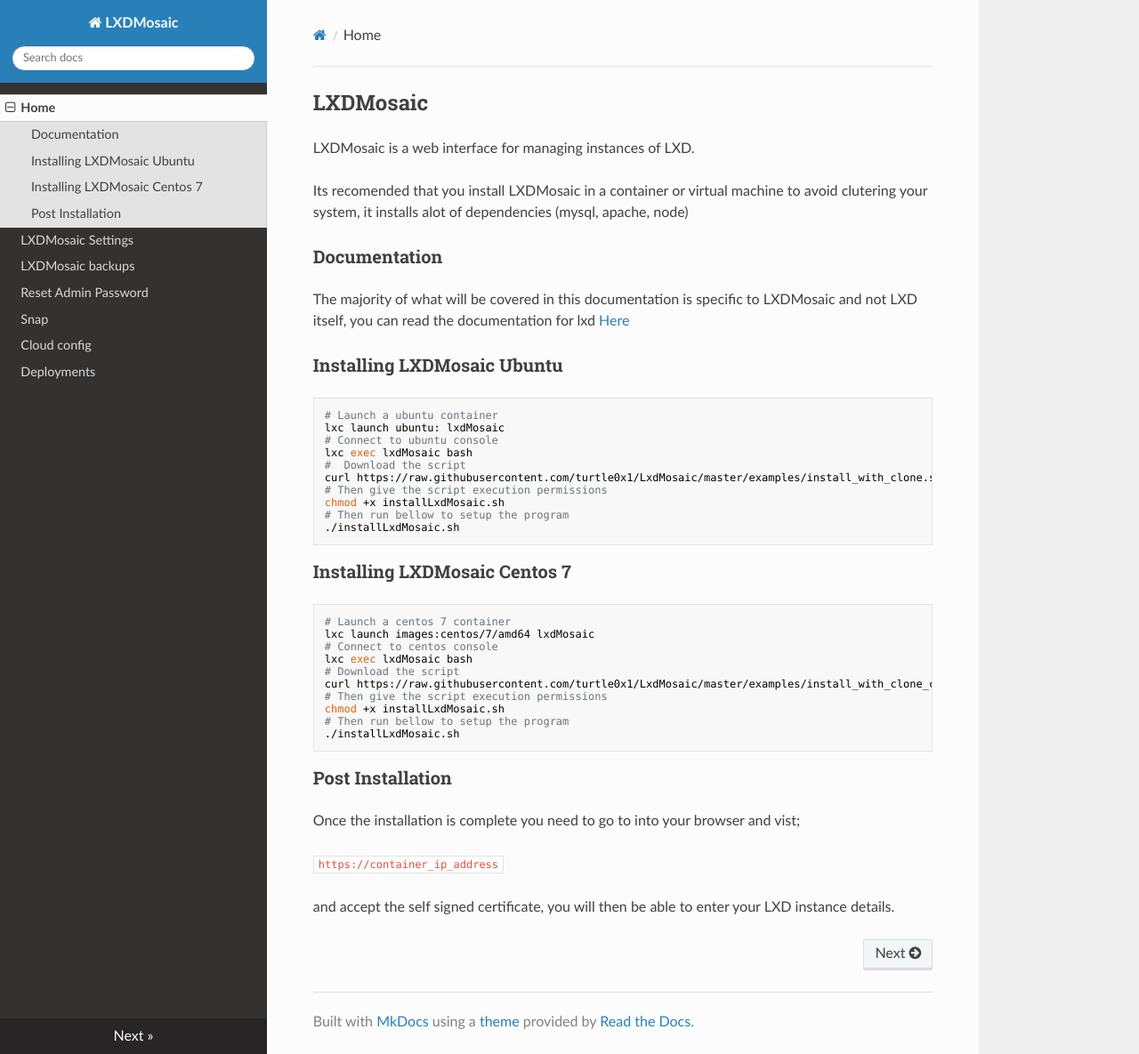
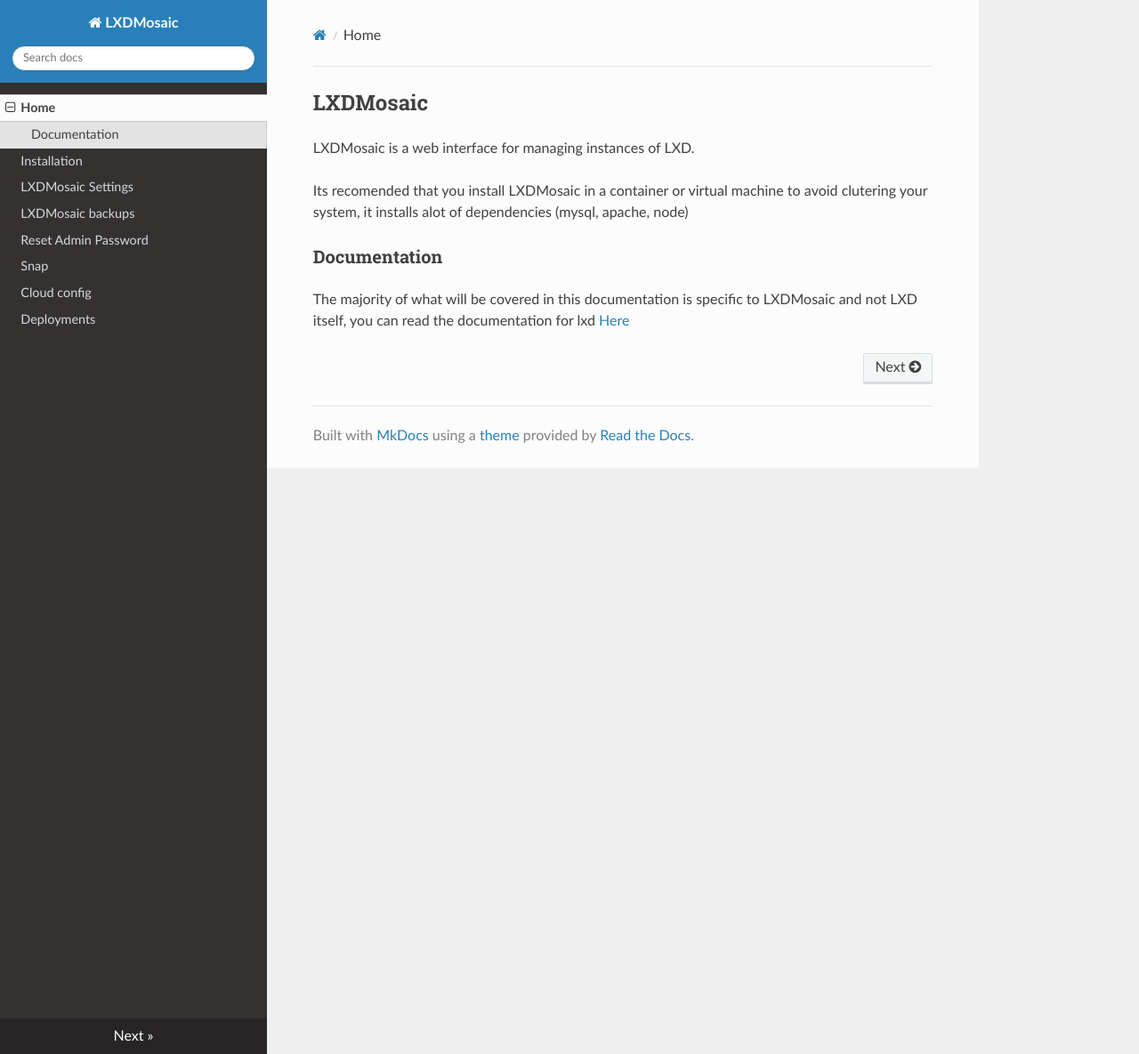
Before and after one commit to turtle0x1/LxdMosaic, an MkDocs documentation site: the page built from docs/index.md, in a window 1280 px wide and 1185 px high. Shown: the whole window at 89% size. Built offline with MkDocs 1.6.1, drawn with Linux system fonts in a browser that asks for light colours; nearby versions of some CDN libraries.

Commit message:
Split installation doc into seperate page

````diff
--- a/docs/index.md
+++ b/docs/index.md
@@ -9,38 +9,3 @@
 
 The majority of what will be covered in this documentation is specific to LXDMosaic
 and not LXD itself, you can read the documentation for lxd <a href="https://lxd.readthedocs.io/" target="_blank"> Here </a>
-
-### Installing LXDMosaic Ubuntu
-```
-# Launch a ubuntu container
-lxc launch ubuntu: lxdMosaic
-# Connect to ubuntu console
-lxc exec lxdMosaic bash
-#  Download the script
-curl https://raw.githubusercontent.com/turtle0x1/LxdMosaic/master/examples/install_with_clone.sh >> installLxdMosaic.sh
-# Then give the script execution permissions
-chmod +x installLxdMosaic.sh
-# Then run bellow to setup the program
-./installLxdMosaic.sh
-```
-### Installing LXDMosaic Centos 7
-```
-# Launch a centos 7 container
-lxc launch images:centos/7/amd64 lxdMosaic
-# Connect to centos console
-lxc exec lxdMosaic bash
-# Download the script
-curl https://raw.githubusercontent.com/turtle0x1/LxdMosaic/master/examples/install_with_clone_centos7.sh >> installLxdMosaic.sh
-# Then give the script execution permissions
-chmod +x installLxdMosaic.sh
-# Then run bellow to setup the program
-./installLxdMosaic.sh
-```
-
-### Post Installation
-Once the installation is complete you need to go to into your browser and vist;
-
-`https://container_ip_address`
-
-and accept the self signed certificate, you will then be able to enter your LXD instance
-details.
````
Also changed, not shown: docs/Installation.md (added, +60 -0 lines).
